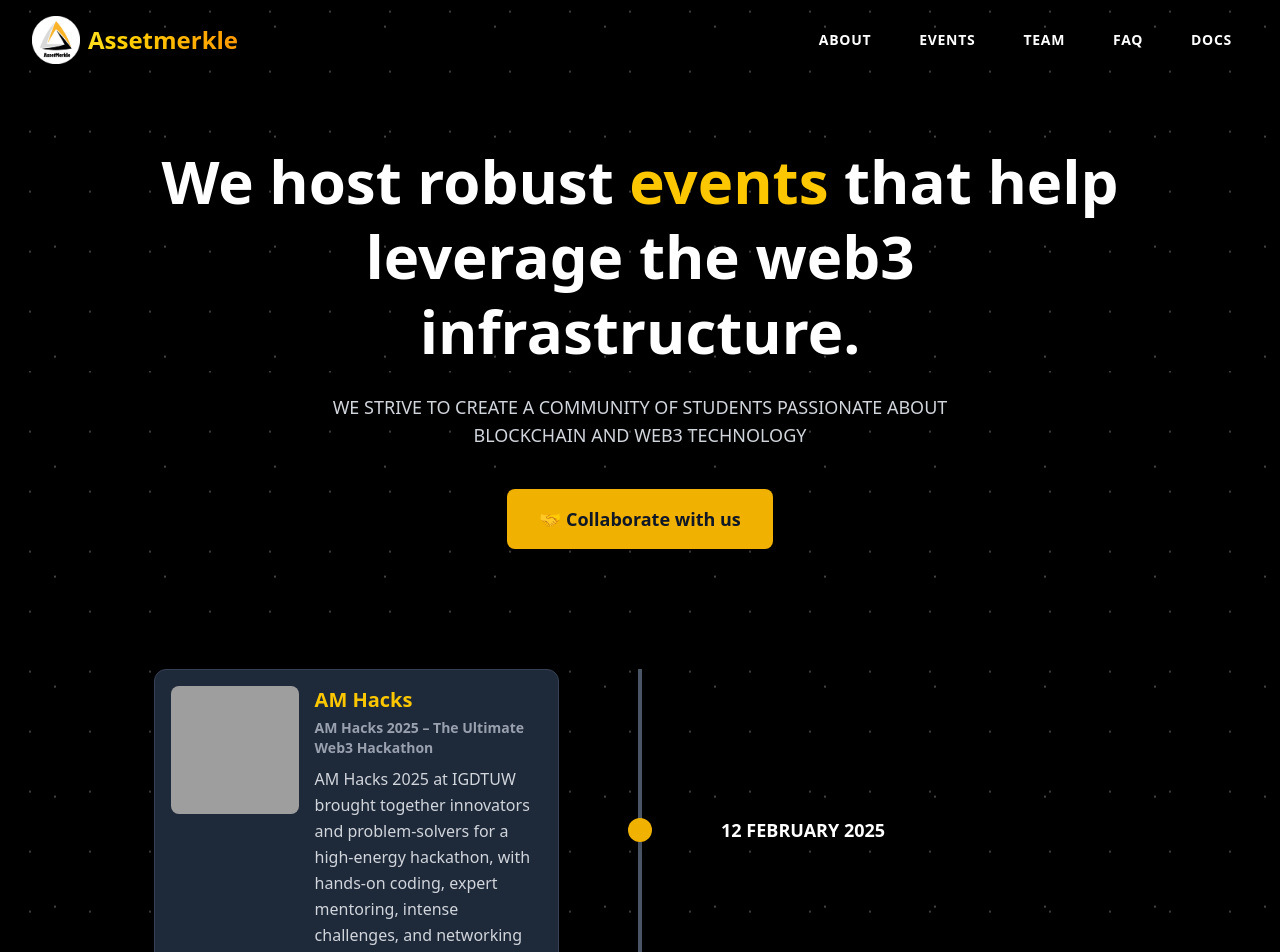
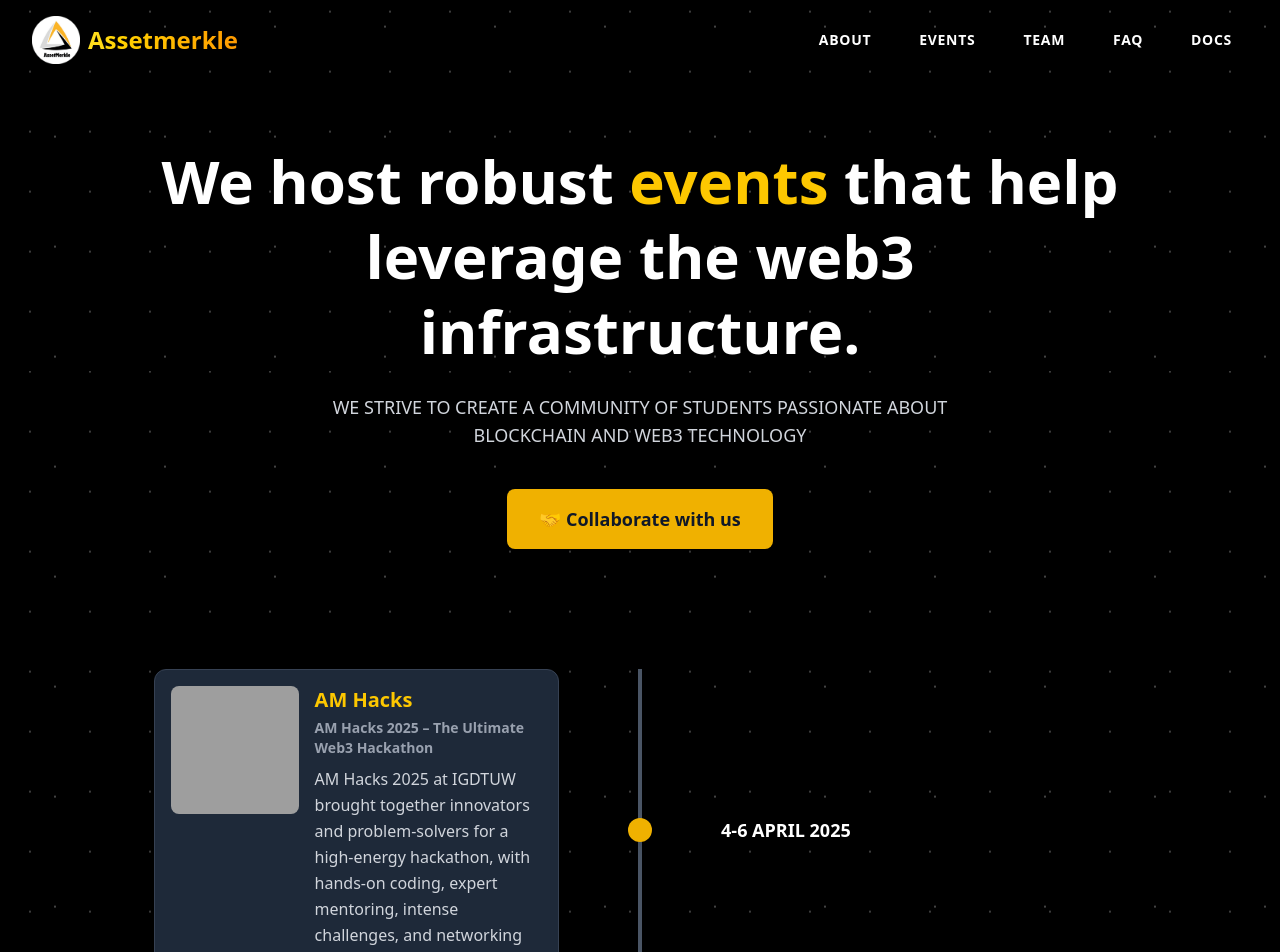
Before and after one commit to Anamika-garg/Website, a React (Vite) app in the folder frontend/: page /events in a window 1280 px wide. Shown: the top 952 px of the page. Built offline with nearby package versions, Linux system fonts and the light colour scheme; grey boxes are pictures that could not be loaded.

Commit message:
date corrected

```diff
--- a/frontend/src/pages/Events.jsx
+++ b/frontend/src/pages/Events.jsx
@@ -147,7 +147,7 @@ const TimelineItem = ({ event, index }) => {
 const Timeline = () => {
     const events = [
       {
-        "date": "12 FEBRUARY 2025",
+        "date": "4-6 APRIL 2025",
         "title": "AM Hacks",
         "link": "https://www.instagram.com/p/DHp9mHdtYz7/",
         "imageUrl": "https://res.cloudinary.com/dalgvlhes/image/upload/v1754845980/Screenshot_2025-08-10_224238_vfubi8.png",
```
